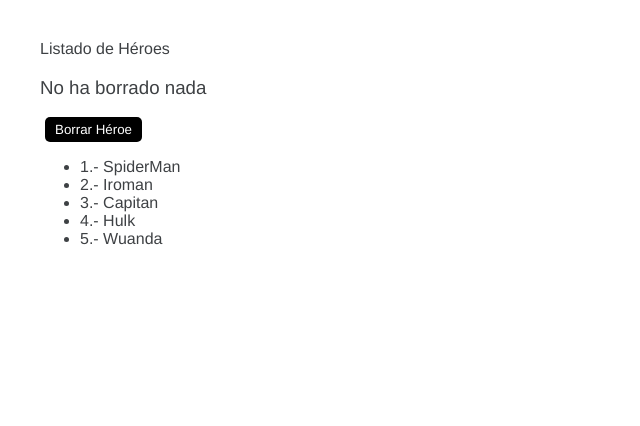
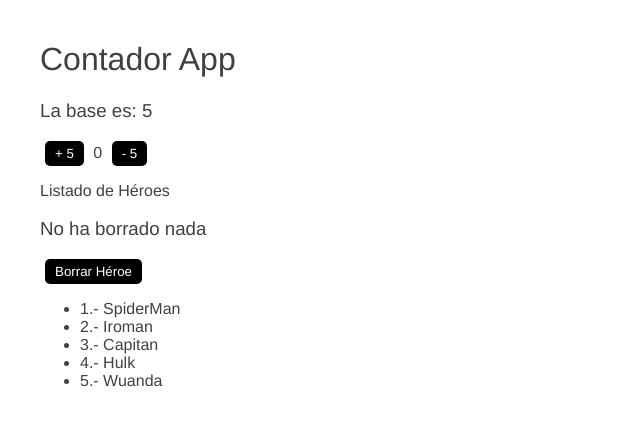
Before and after one commit to GonzZep/angular-basicos, an Angular app: page / in a window 1280 px wide. Shown: the top 426 px of the page, without its empty margins (0-640 px from the left). Built offline with nearby package versions, Linux system fonts and the light colour scheme.

Commit message:
Primer Commit

```diff
--- a/src/app/app.component.html
+++ b/src/app/app.component.html
@@ -1,4 +1,4 @@
 
-<!-- <app-contador></app-contador> -->
+<app-contador></app-contador>
  <!-- <app-heroe></app-heroe>  -->
 <app-listado></app-listado>
```
